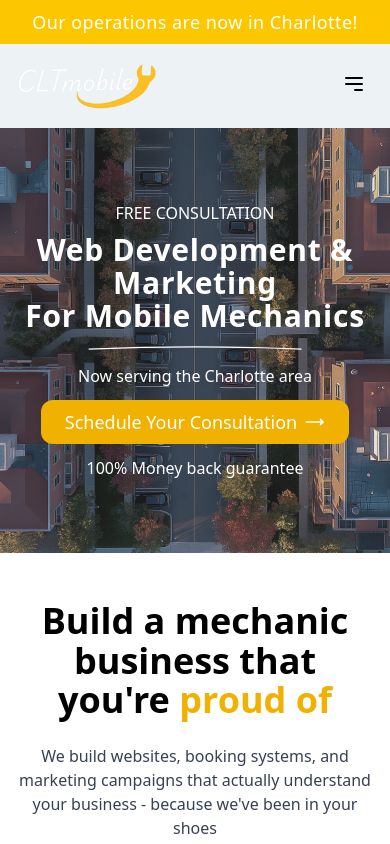
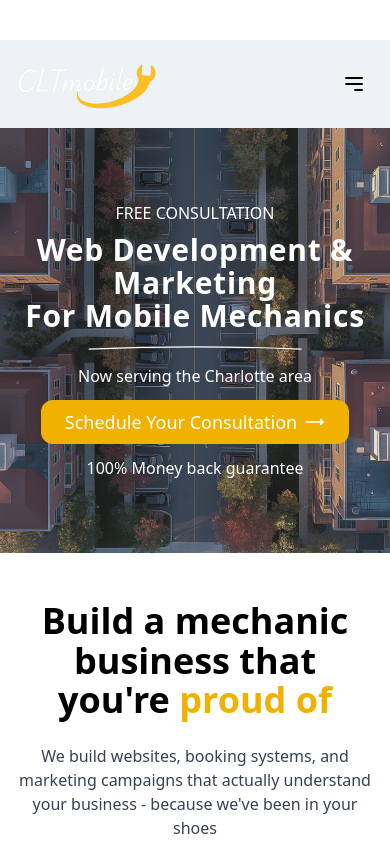
Before and after one commit to Pepparony/formerWrench, a SvelteKit app: page / in a window 390 px wide. Shown: the top 844 px of the page. Built offline with nearby package versions, Linux system fonts and the light colour scheme; a web font is replaced by a local one.

Commit message:
banner at the top fixed, made more responsive

```diff
--- a/src/routes/+page.svelte
+++ b/src/routes/+page.svelte
@@ -117,7 +117,7 @@ const comparisonRows = [
 </head>
 <meta name="viewport" content="width=device-width, initial-scale=1.0, maximum-scale=1.0, user-scalable=no">
 <section id="yeah">
- <div class="w-screen bg-yellow-400 text-white flex text-center justify-center items-center absolute p-2 top-0 fixed z-100">
+ <div class="w-screen bg-yellow-400 text-white md:flex text-center justify-center items-center p-2 top-0 hidden md:fixed z-100">
   <p class="text-lg tracking-wide">Our operations are now in Charlotte!</p>
 </div>
 
--- a/src/routes/about/+page.svelte
+++ b/src/routes/about/+page.svelte
@@ -116,7 +116,7 @@ const milestones = [
   <meta name="viewport" content="width=device-width, initial-scale=1.0, maximum-scale=1.0, user-scalable=no">
   <section id="about-page">
 
-     <div class="w-screen bg-yellow-400 text-white flex text-center justify-center items-center absolute p-2 top-0 fixed z-100">
+    <div class="w-screen bg-yellow-400 text-white md:flex text-center justify-center items-center p-2 top-0 hidden md:fixed z-100">
   <p class="text-lg tracking-wide">Our operations are now in Charlotte!</p>
 </div>
 <nav class="flex w-full justify-between md:justify-between py-6 items-center bg-[#edf2f4] px-4 md:px-8 lg:px-16 mt-10">
--- a/src/routes/reviews/+page.svelte
+++ b/src/routes/reviews/+page.svelte
@@ -119,7 +119,7 @@
   <meta name="viewport" content="width=device-width, initial-scale=1.0, maximum-scale=1.0, user-scalable=no">
   <section id="reviews-page">
 
- <div class="w-screen bg-yellow-400 text-white flex text-center justify-center items-center absolute p-2 top-0 fixed z-100">
+ <div class="w-screen bg-yellow-400 text-white md:flex text-center justify-center items-center p-2 top-0 hidden md:fixed z-100">
   <p class="text-lg tracking-wide">Our operations are now in Charlotte!</p>
 </div>
 <nav class="flex w-full justify-between md:justify-between py-6 items-center bg-[#edf2f4] px-4 md:px-8 lg:px-16 mt-10">
--- a/src/routes/services/+page.svelte
+++ b/src/routes/services/+page.svelte
@@ -173,7 +173,7 @@
 </script>
 
 
- <div class="w-screen bg-yellow-400 text-white flex text-center justify-center items-center absolute p-2 top-0 fixed z-100">
+ <div class="w-screen bg-yellow-400 text-white md:flex text-center justify-center items-center p-2 top-0 hidden md:fixed z-100">
   <p class="text-lg tracking-wide">Our operations are now in Charlotte!</p>
 </div>
 <nav class="flex w-full justify-between md:justify-between py-6 items-center bg-[#edf2f4] px-4 md:px-8 lg:px-16 mt-10">
```
